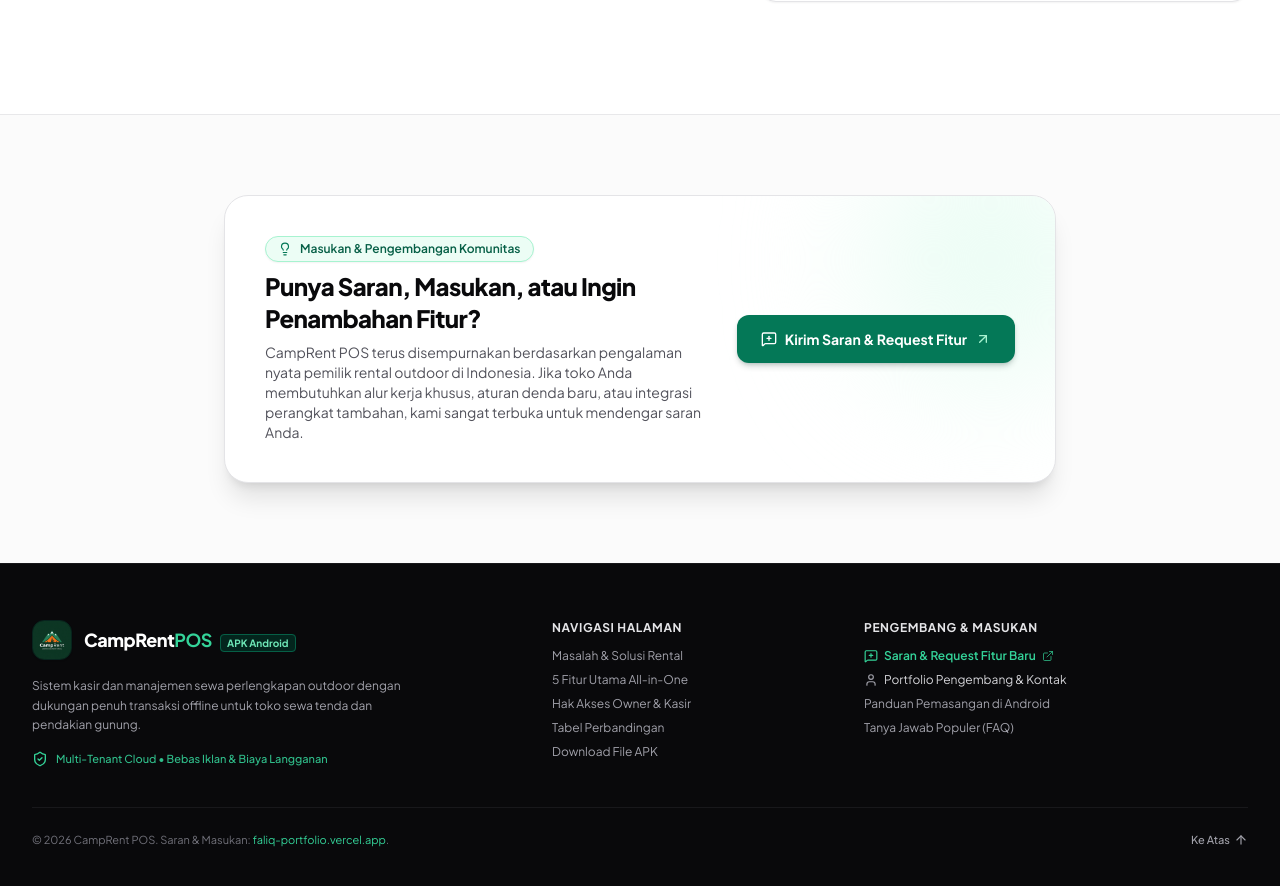
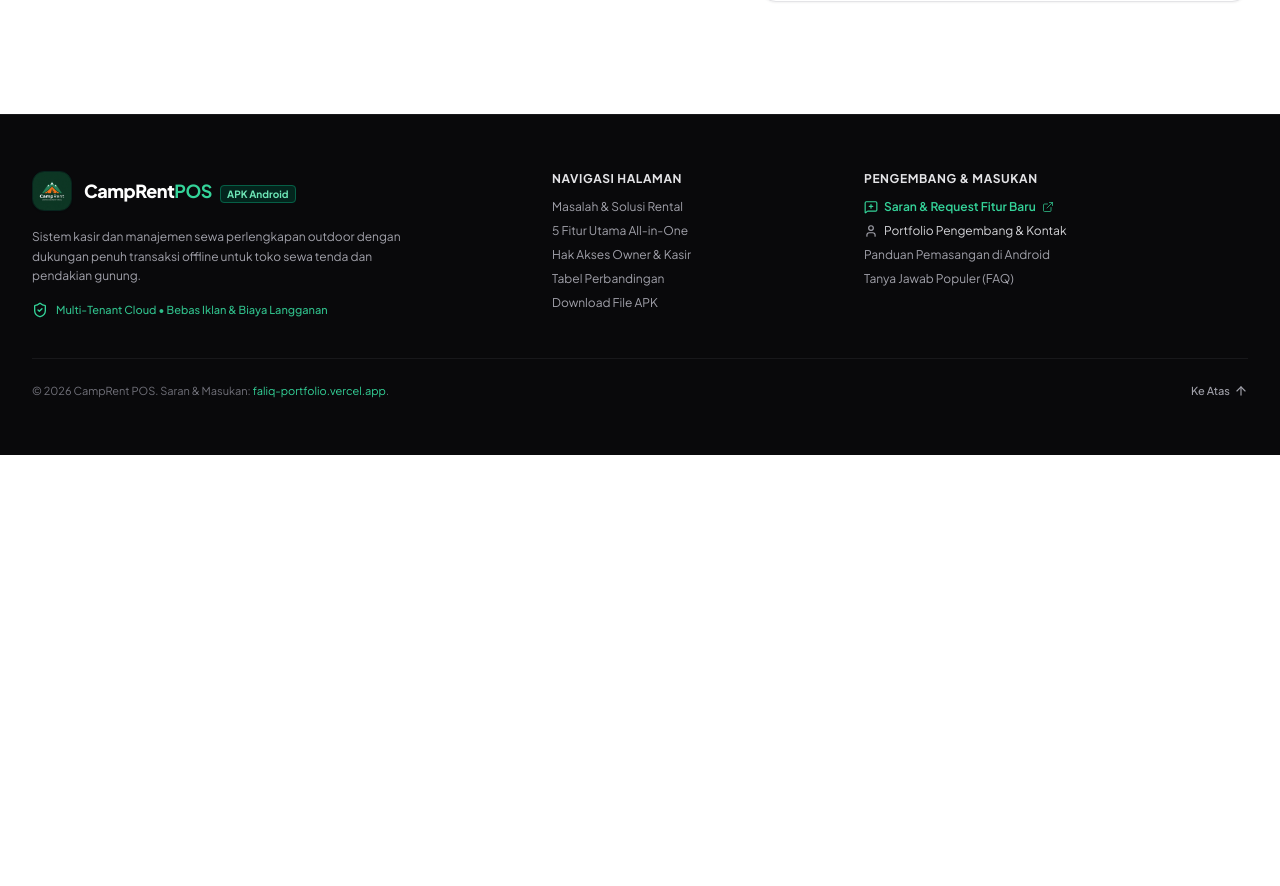
Before and after one commit to Faliqulxx/CampRent_web, a React (Vite) app: page / in a window 1280 px wide. Shown: the part 9906-10792 px from the top of the page. After the commit the page ends 10361 px from the top, so only its background shows below. Built offline with nearby package versions, Linux system fonts and the light colour scheme.

Commit message:
chore: remove redundant FeedbackBanner component

```diff
--- a/src/App.jsx
+++ b/src/App.jsx
@@ -9,7 +9,6 @@
 import DownloadSection from './components/DownloadSection';
 import InstallGuide from './components/InstallGuide';
 import FAQ from './components/FAQ';
-import FeedbackBanner from './components/FeedbackBanner';
 import Footer from './components/Footer';
 import ScreenshotModal from './components/ScreenshotModal';
 
@@ -75,11 +74,8 @@
         {/* 8. Panduan 3 Langkah Instalasi */}
         <InstallGuide />
 
-        {/* 9. FAQ Populer */}
+        {/* 9. FAQ & Kotak Masukan Rental */}
         <FAQ />
-
-        {/* 10. Feedback & Feature Requests Section */}
-        <FeedbackBanner />
       </main>
 
       {/* Footer */}
--- a/src/components/FeedbackBanner.jsx
+++ /dev/null
@@ -1,51 +0,0 @@
-import React from 'react';
-import { Lightbulb, ArrowUpRight, MessageSquarePlus } from 'lucide-react';
-
-export default function FeedbackBanner() {
-  return (
-    <section className="py-16 md:py-20 bg-zinc-50/70 border-t border-zinc-200/80 relative">
-      <div className="max-w-4xl mx-auto px-4 sm:px-6 lg:px-8">
-
-        <div className="bg-white rounded-3xl p-8 sm:p-10 border border-zinc-200 shadow-xl relative overflow-hidden">
-
-          {/* Subtle emerald decorative glow */}
-          <div className="absolute top-0 right-0 w-64 h-64 bg-emerald-50 rounded-full blur-3xl pointer-events-none -mr-16 -mt-16" />
-
-          <div className="relative z-10 flex flex-col md:flex-row items-start md:items-center justify-between gap-6">
-
-            <div className="space-y-2 max-w-xl">
-              <div className="inline-flex items-center gap-2 px-3 py-1 rounded-full bg-emerald-50 border border-emerald-200 text-emerald-800 text-xs font-semibold shadow-sm">
-                <Lightbulb className="w-3.5 h-3.5 stroke-[2] text-emerald-700" />
-                <span>Masukan &amp; Pengembangan Komunitas</span>
-              </div>
-
-              <h3 className="text-xl sm:text-2xl font-extrabold text-zinc-950 tracking-tight">
-                Punya Saran, Masukan, atau Ingin Penambahan Fitur?
-              </h3>
-
-              <p className="text-xs sm:text-sm text-zinc-600 leading-relaxed">
-                CampRent POS terus disempurnakan berdasarkan pengalaman nyata pemilik rental outdoor di Indonesia. Jika toko Anda membutuhkan alur kerja khusus, aturan denda baru, atau integrasi perangkat tambahan, kami sangat terbuka untuk mendengar saran Anda.
-              </p>
-            </div>
-
-            <div className="shrink-0 w-full md:w-auto">
-              <a
-                href="https://faliq-portfolio.vercel.app/"
-                target="_blank"
-                rel="noreferrer"
-                className="w-full md:w-auto inline-flex items-center justify-center gap-2 px-6 py-3.5 rounded-xl bg-emerald-700 hover:bg-emerald-800 text-white font-bold text-xs sm:text-sm transition-all active:scale-[0.98] shadow-md shadow-emerald-950/20 group"
-              >
-                <MessageSquarePlus className="w-4 h-4 stroke-[2]" />
-                <span>Kirim Saran &amp; Request Fitur</span>
-                <ArrowUpRight className="w-4 h-4 text-emerald-200 group-hover:translate-x-0.5 group-hover:-translate-y-0.5 transition-transform" />
-              </a>
-            </div>
-
-          </div>
-
-        </div>
-
-      </div>
-    </section>
-  );
-}
```
